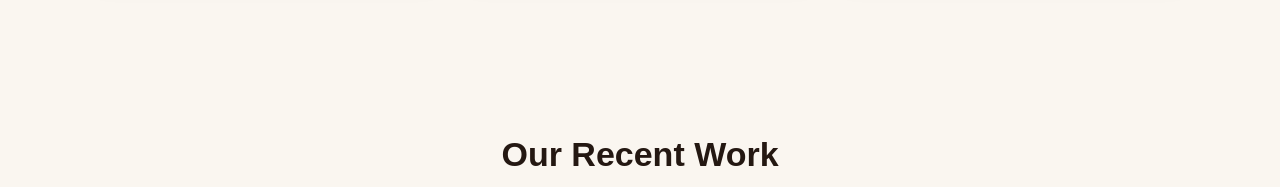
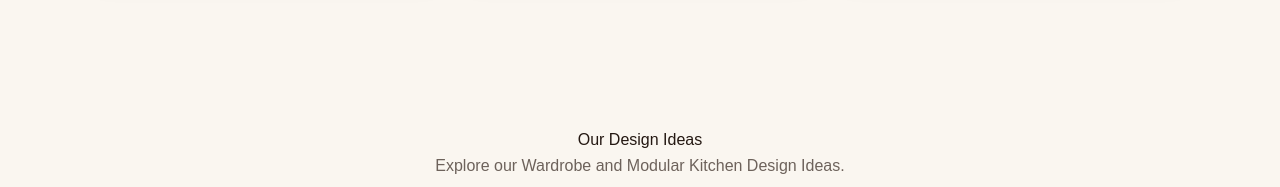
Before and after one commit to navilcarpenter4321/carpenter-mohd-navil, a plain HTML site: page index.html in a window 1280 px wide. Shown: the part 1400-1587 px from the top of the page. Drawn offline with Linux system fonts and the light colour scheme.

Commit message:
Update index.html

```diff
--- a/index.html
+++ b/index.html
@@ -111,7 +111,7 @@ footer{background:#1a100c;color:#ccc;text-align:center;padding:25px 20px;font-si
 <section id="work">
   <div class="container">
     <div class="section-title">
-      <h2>Our Recent Work</h2>
+      <h2<h2>Our Design Ideas</h2>
       <p>Explore our Wardrobe and Modular Kitchen Design Ideas.</p>
     </div>
     <div class="portfolio">
```
